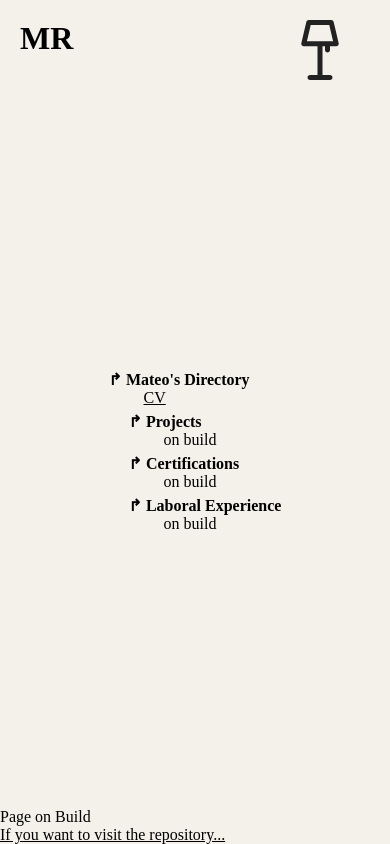
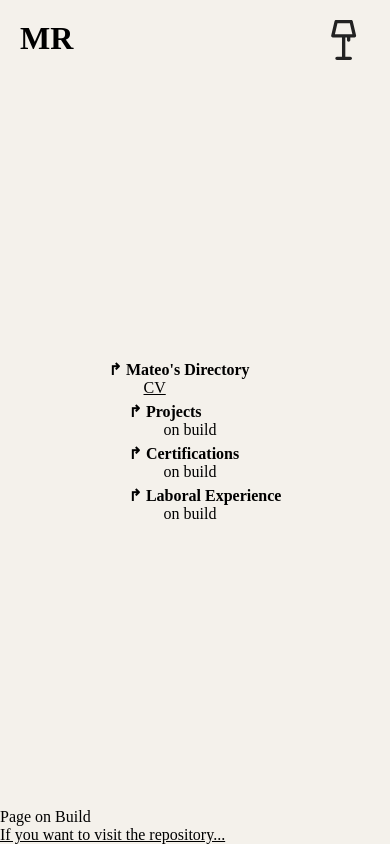
Before and after one commit to MateoR-gif/Portfolio, a React (Vite) app: page / in a window 390 px wide. Built offline with nearby package versions, Linux system fonts and the light colour scheme.

Commit message:
Styles Minor Changes

```diff
--- a/src/css/App.css
+++ b/src/css/App.css
@@ -5,7 +5,7 @@ body {
 
 header > svg {
   max-height: 100%;
-  max-width: 100px;
+  max-width: 53.31px;
   fill: #222;
 }
 
@@ -51,4 +51,8 @@ header {
   display: flex;
   justify-content: space-between;
   padding: 20px;
+
+  @media (max-width: 768px) {
+    height: 80px; /* Aumento del tamaño de la fuente para pantallas más grandes */
+  }
 }
```
